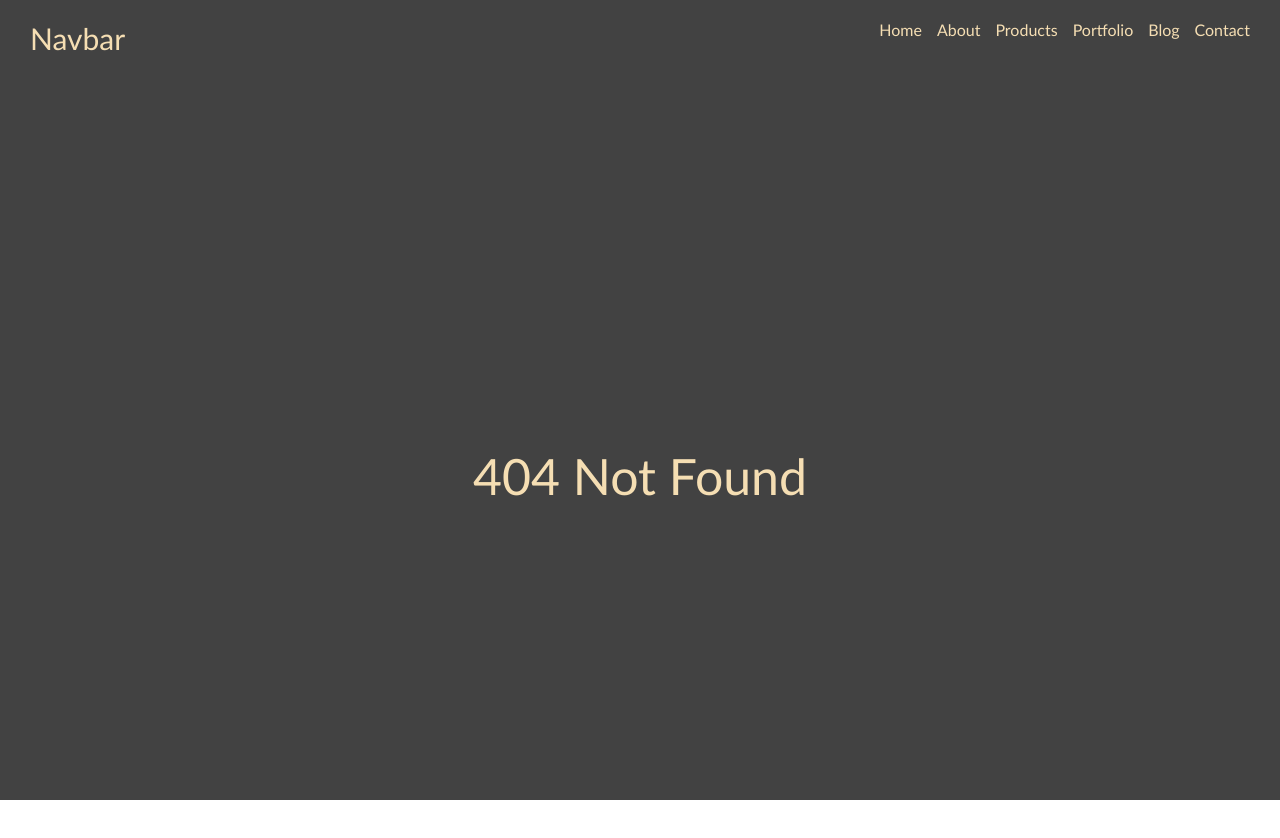
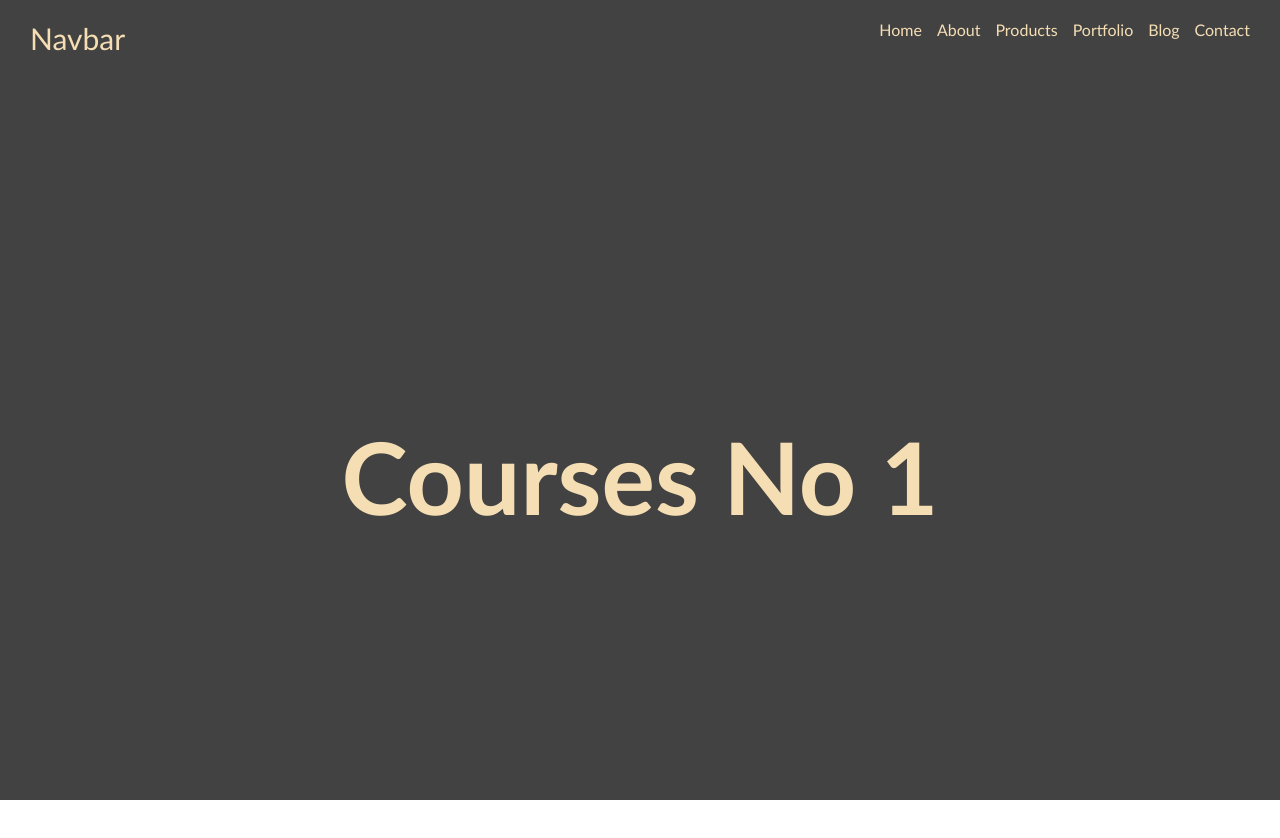
Before and after one commit to AbdulRafay901/Lets-Learn-React, a React (Vite) app in the folder react-router-dom/: page /courses/1 in a window 1280 px wide. Before the commit this address had no page. Shown: the top 838 px of the page. Built offline with nearby package versions, Linux system fonts and the light colour scheme.

Commit message:
Dynamic Routing

```diff
--- a/react-router-dom/src/App.jsx
+++ b/react-router-dom/src/App.jsx
@@ -4,6 +4,8 @@ import Navbar from './assets/component/Navbar'
 import Home  from './assets/pages/Home'
 import About from './assets/pages/About'
 import NotFound from './assets/pages/NotFound'
+import { Courses } from './assets/pages/dynamicRouting/Courses'
+import { CoursesDetails } from './assets/pages/dynamicRouting/CoursesDetails'
 
 // Nested Routing page ------------------------ Start
 
@@ -24,10 +26,18 @@ const App = () => {
            <Route path='/' element={<Home />}></Route>
            <Route path='/About' element={<About />}></Route>
            <Route path='*' element={<NotFound />}></Route>
-           <Route path="/products" element={<Products />}>
-                  <Route path='men' element={<Mens />}></Route>
-                  <Route path='women' element={<Women />}></Route>
-           </Route>
+
+           {/* Nested Routing ------------  Start */}
+               <Route path="/products" element={<Products />}>
+                      <Route path='men' element={<Mens />}></Route>
+                      <Route path='women' element={<Women />}></Route>
+               </Route>
+            {/* Nested Routing ------------  End */}
+
+            {/* Dynamic Routing ----------- Start */}
+                <Route path="/courses" element={<Courses/>} />
+                <Route path="/courses/:id" element={<CoursesDetails/>} />
+           {/* Dynamic Routing ----------- End */}
     </Routes>
     </div>
   )
--- a/react-router-dom/src/assets/pages/NestedRouting/Products.jsx
+++ b/react-router-dom/src/assets/pages/NestedRouting/Products.jsx
@@ -1,5 +1,10 @@
 import React from 'react'
 import { Link, Outlet } from 'react-router-dom'
+
+
+// Acha Ye he Nested Route Mltb Aik page jese parent page ke ander childs page ke link hote he
+// jese Products page me Category page ke liye alag alag page banege jese men women
+// To isliye nested routing iusko kehte he jisme Parent page me child page ke links ho
 
 const Products = () => {
   return (
--- /dev/null
+++ b/react-router-dom/src/assets/pages/dynamicRouting/Courses.jsx
@@ -0,0 +1,9 @@
+import React from 'react'
+
+export const Courses = () => {
+  return (
+     <div className='Home'>
+          <h1>Courses Page</h1>
+    </div>
+  )
+}
--- /dev/null
+++ b/react-router-dom/src/assets/pages/dynamicRouting/CoursesDetails.jsx
@@ -0,0 +1,16 @@
+import React from 'react'
+import { useParams } from 'react-router-dom'
+
+export const CoursesDetails = () => {
+
+
+    const param = useParams()
+
+
+
+  return (
+     <div className='Home'>
+          <h1> Courses No {param.id}</h1>
+    </div>
+  )
+}
```
